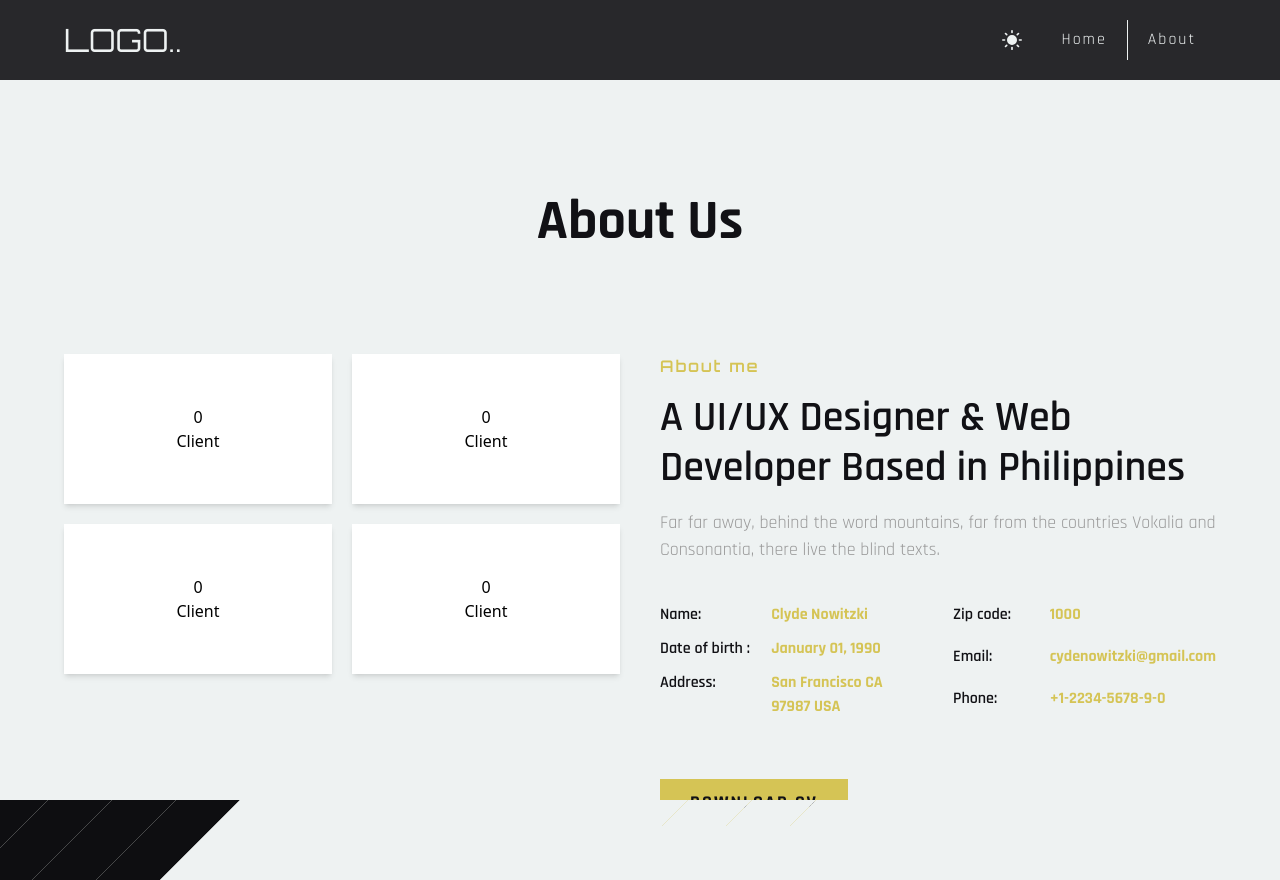
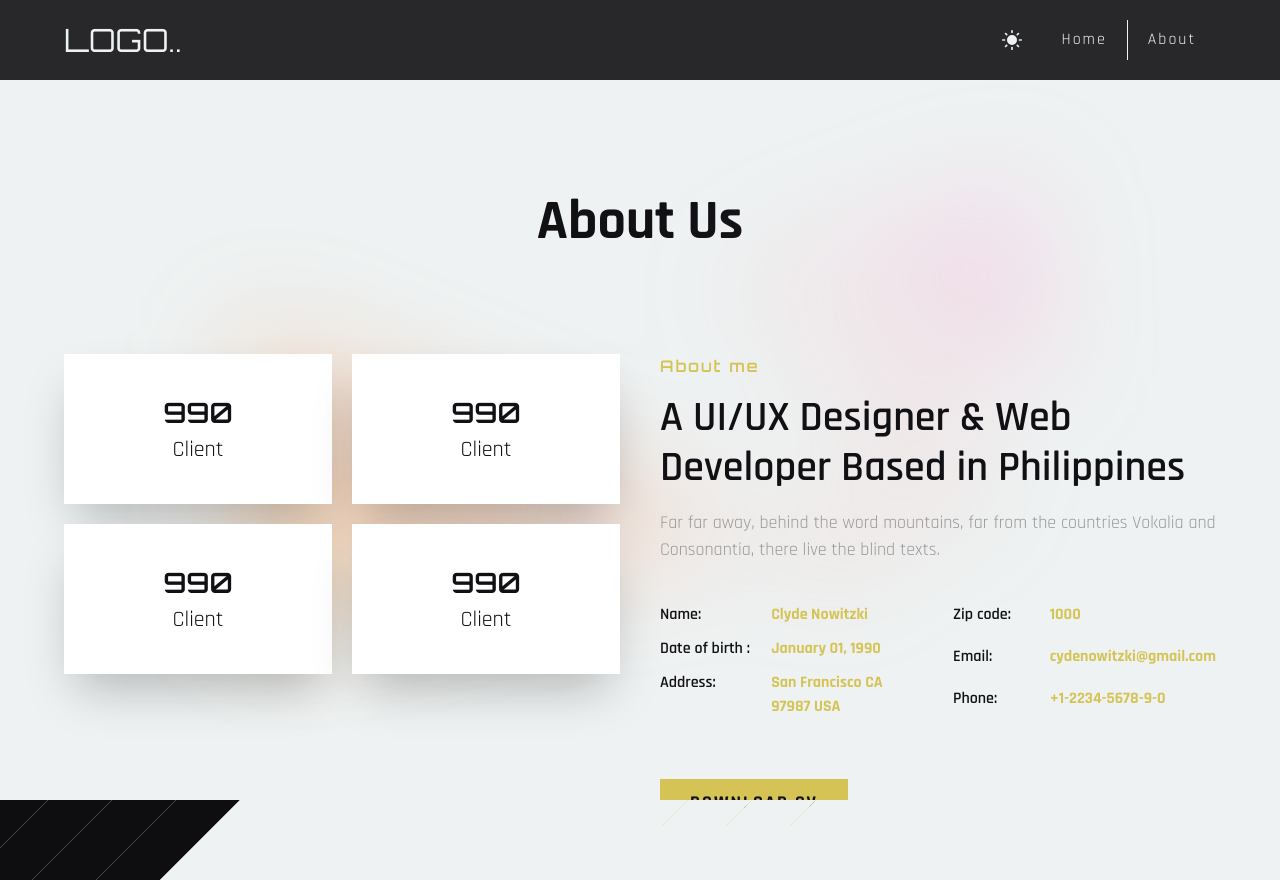
Before and after one commit to chinmayweb3/pages-motion, a React (Vite) app: page /about in a window 1280 px wide. Built offline with nearby package versions, Linux system fonts and the light colour scheme.

Commit message:
added addes

```diff
--- a/src/about/index.jsx
+++ b/src/about/index.jsx
@@ -1,55 +1,62 @@
 import React from "react";
 import { framerComponent } from "../components/HOC/framerComponent";
 
-const About = () => {
-  return (
-    <main className="min-h-[100vh] bg-offWhite dark:bg-offBlack d-mode mt-[80px]">
-      <div className="mx-auto w-[90%]">
+const About = () => (
+  <main className="h bg-offWhite dark:bg-offBlack d-mode mt-[80px]">
+    <div className="mx-auto w-[90%] ">
       <h1 className="text-[56px] font-rajdhani font-bold text-offBlack dark:text-offWhite d-mode text-center pt-[100px] pb-[40px]">About Us</h1>
 
-        <div className="py-[50px] grid grid-cols-2 gap-[40px]">
+      <div className="py-[50px] grid xl:grid-cols-2 gap-[40px] relative">
+        <ColorShade />
         <LeftSide />
         <RightSide />
       </div>
     </div>
   </main>
 );
-};
 
 export default framerComponent(About);
 
-const LeftSide = () => {
-  return (
-    <div className="grid grid-cols-2 gap-[20px] h-fit">
-      <div className="w-full h-[150px] bg-white shadow-md dark:bg-black d-mode flex-center flex-col">
-        <p>0</p>
-        <p>Client</p>
+const ColorShade = () => (
+  <div className="absolute top-[-30%] left-0 w-full h-full blur-[55px]">
+    <div
+      style={{
+        clipPath: "polygon(98% 9%, 99% 15%, 100% 43%, 67% 37%, 94% 63%, 1% 86%, 1% 34%, 77% 77%, 91% 27%, 58% 29%)",
+      }}
+      className="bg-cyan-600 bg-gradient-to-tr from-[#f28500] dark:from-[#bd62a2] to-[#FFA1F5] dark:to-[#0a82fa] w-[70%] h-[100%] opacity-30 mx-auto"
+    />
   </div>
-      <div className="w-full h-[150px] bg-white shadow-md dark:bg-black d-mode flex-center flex-col">
-        <p>0</p>
-        <p>Client</p>
+);
+
+const LeftSide = () => (
+  <div className="grid grid-cols-2 gap-[20px] h-fit text-offBlack dark:text-offWhite font-rajdhani text-[28px] z-[1]">
+    <div className="w-full h-[150px] bg-white shadow-2xl dark:bg-offGray d-mode flex-center flex-col animate-shake">
+      <p className="font-bold font-orbitron">990</p>
+      <p className="text-[22px]">Client</p>
     </div>
-      <div className="w-full h-[150px] bg-white shadow-md dark:bg-black d-mode flex-center flex-col">
-        <p>0</p>
-        <p>Client</p>
+    <div className="w-full h-[150px] bg-white shadow-2xl dark:bg-offGray d-mode flex-center flex-col">
+      <p className="font-bold font-orbitron">990</p>
+      <p className="text-[22px]">Client</p>
     </div>
-      <div className="w-full h-[150px] bg-white shadow-md dark:bg-black d-mode flex-center flex-col">
-        <p>0</p>
-        <p>Client</p>
+    <div className="w-full h-[150px] bg-white shadow-2xl dark:bg-offGray d-mode flex-center flex-col">
+      <p className="font-bold font-orbitron">990</p>
+      <p className="text-[22px]">Client</p>
+    </div>
+    <div className="w-full h-[150px] bg-white shadow-2xl dark:bg-offGray d-mode flex-center flex-col">
+      <p className="font-bold font-orbitron">990</p>
+      <p className="text-[22px]">Client</p>
     </div>
   </div>
 );
-};
 
-const RightSide = () => {
-  return (
-    <div className=" text-offBlack dark:text-offWhite d-mode font-rajdhani">
+const RightSide = () => (
+  <div className=" text-offBlack dark:text-offWhite d-mode font-rajdhani z-[1]">
     <h2 className="text-offGold font-orbitron font-bold text-[16px] tracking-[2px]">About me</h2>
     <h2 className="pt-[15px] font-rajdhani text-[42px] font-semibold leading-[1.2]">A UI/UX Designer & Web Developer Based in Philippines</h2>
-      <p className="font-rajdhani text-[18px] pt-[15px] text-offGray">
+    <p className="font-rajdhani text-[18px] pt-[15px] text-[#999999]">
       Far far away, behind the word mountains, far from the countries Vokalia and Consonantia, there live the blind texts.
     </p>
-      <div className="grid grid-cols-2 gap-x-[30px] gap-y-[20px] pt-[40px] text-[16px] font-semibold">
+    <div className="grid xl:grid-cols-2 gap-x-[30px] gap-y-[20px] pt-[40px] text-[16px] font-semibold">
       <div className="grid grid-cols-[1fr_1.5fr] gap-[10px]">
         <p>Name:</p>
         <p className="font-bold text-offGold">Clyde Nowitzki</p>
@@ -71,4 +78,3 @@ const RightSide = () => {
     <button className="uppercase bg-offGold px-[30px] text-[18px] py-[10px] font-rajdhani tracking-[2px] font-bold mt-[60px]">download cv</button>
   </div>
 );
-};
--- a/tailwind.config.js
+++ b/tailwind.config.js
@@ -8,7 +8,7 @@ export default {
         offBlack: "#111115",
         offWhite: "#eef2f2",
         offGold: "#d5c455",
-        offGray: "#999999",
+        offGray: "#222222",
       },
     },
 
```
Lines whose indentation alone changed are shown as unchanged.
